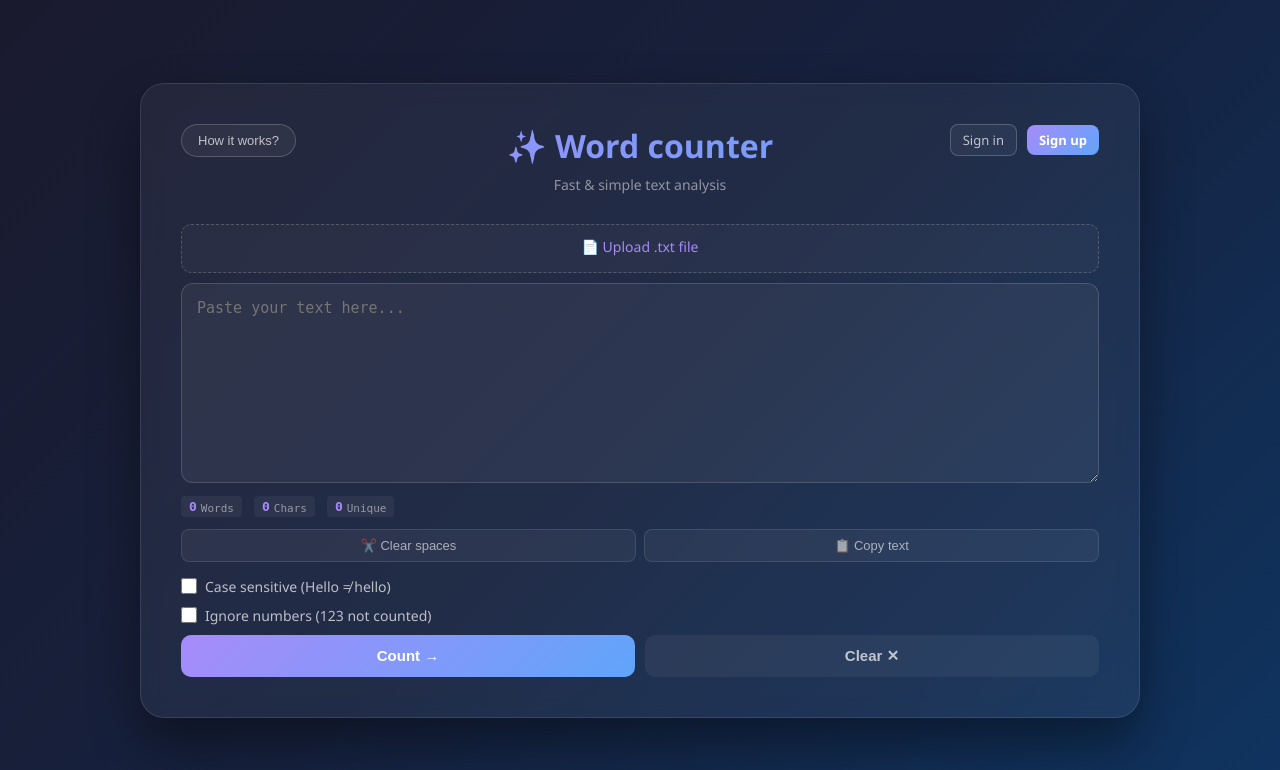
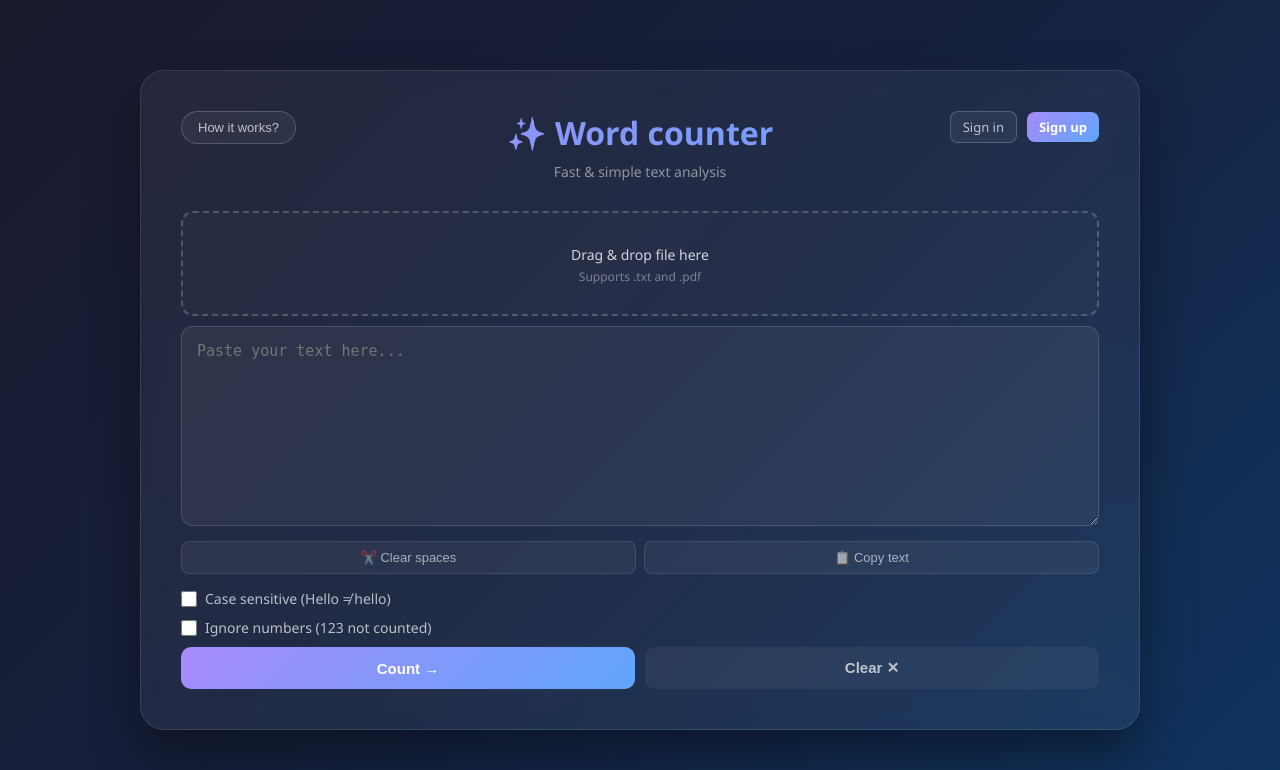
Before and after one commit to aylihC/word_counter, a Django app: page / in a window 1280 px wide. Shown: the top 770 px of the page. Run offline with Django 5.2, Linux system fonts and the light colour scheme.

Commit message:
drag-drop

```diff
--- a/main/static/css/style.css
+++ b/main/static/css/style.css
@@ -563,44 +563,72 @@ textarea:focus {
 }
 
 
-
-/* === ЖИВОЙ СЧЕТЧИК (LIVE STATS) === */
-.live-stats-bar {
-    display: flex;
-    gap: 12px;
-    margin-top: 8px;
-    margin-bottom: 12px;
-    font-size: 11px;
-    color: rgba(255, 255, 255, 0.4); /* Полупрозрачный для темной темы */
-    font-family: 'JetBrains Mono', monospace; /* Моноширинный шрифт для цифр */
+/* === DRAG & DROP ЗОНА === */
+.drop-zone {
+    border: 2px dashed rgba(255, 255, 255, 0.2);
+    border-radius: 12px;
+    padding: 24px 20px;
+    text-align: center;
+    cursor: pointer;
+    transition: all 0.3s ease;
+    background: rgba(255, 255, 255, 0.02);
+    position: relative;
 }
 
-.stat-pill {
-    display: flex;
-    align-items: center;
-    gap: 4px;
-    background: rgba(255, 255, 255, 0.05);
-    padding: 2px 8px;
-    border-radius: 4px;
+/* Состояние при наведении файла */
+.drop-zone.drag-over {
+    border-color: #a78bfa;
+    background: rgba(167, 139, 250, 0.1);
+    transform: scale(1.01);
+    box-shadow: 0 0 15px rgba(167, 139, 250, 0.2);
 }
 
-.stat-pill span:first-child {
-    color: #a78bfa; /* Фиолетовый акцент */
-    font-weight: bold;
-    font-size: 13px;
+.drop-zone-content {
+    pointer-events: none; /* Чтобы клики проходили сквозь текст на input */
 }
 
-/* Адаптация для светлой темы */
-body.light-mode .live-stats-bar {
-    color: rgba(0, 0, 0, 0.4);
-}
-body.light-mode .stat-pill {
-    background: rgba(0, 0, 0, 0.05);
-}
-body.light-mode .stat-pill span:first-child {
-    color: #4f46e5; /* Более темный фиолетовый для света */
+.drop-icon {
+    font-size: 28px;
+    display: block;
+    margin-bottom: 8px;
+    opacity: 0.8;
 }
 
+.drop-title {
+    font-size: 14px;
+    font-weight: 500;
+    color: rgba(255, 255, 255, 0.8);
+    display: block;
+}
+
+.drop-subtitle {
+    font-size: 12px;
+    color: rgba(255, 255, 255, 0.4);
+    display: block;
+    margin-top: 4px;
+}
+
+.file-selected {
+    margin-top: 12px;
+    font-size: 13px;
+    color: #a78bfa;
+    font-weight: 500;
+    word-break: break-all;
+}
+
+/* Светлая тема */
+body.light-mode .drop-zone {
+    border-color: rgba(0, 0, 0, 0.2);
+    background: rgba(0, 0, 0, 0.02);
+}
+body.light-mode .drop-zone.drag-over {
+    border-color: #4f46e5;
+    background: rgba(79, 70, 229, 0.1);
+    box-shadow: 0 0 15px rgba(79, 70, 229, 0.2);
+}
+body.light-mode .drop-title { color: #334155; }
+body.light-mode .drop-subtitle { color: #64748b; }
+body.light-mode .file-selected { color: #4f46e5; }
 
 
 
--- a/main/templates/counter.html
+++ b/main/templates/counter.html
@@ -60,32 +60,24 @@
     <form action="" method="POST" enctype="multipart/form-data">
         {% csrf_token %}
 
-        <!-- Загрузка файла -->
-        <div class="file-upload">
-            <label for="text_file">📄 Upload .txt file</label>
-            <input type="file" id="text_file" name="text_file" accept=".txt,.pdf" style="display: none;" onchange="document.getElementById('file_name').textContent = this.files[0].name">
-            <div id="file_name"></div>
+
+        <!-- 🔥 НОВАЯ ЗОНА DRAG & DROP -->
+        <div class="file-upload drop-zone" id="drop-zone">
+            <input type="file" id="text_file" name="text_file" accept=".txt,.pdf" style="display: none;">
+
+            <div class="drop-zone-content">
+                <span class="drop-icon"></span>
+                <span class="drop-title">Drag & drop file here</span>
+                <span class="drop-subtitle">Supports .txt and .pdf</span>
+            </div>
+
+            <div id="file_name" class="file-selected"></div>
         </div>
+
 
         <!-- Текстовое поле -->
         <textarea name="texttocount" placeholder="Paste your text here...">{{ text }}</textarea>
 
-
-        <!-- 🔥 ЖИВОЙ СЧЕТЧИК (LIVE STATS) -->
-        <div class="live-stats-bar">
-            <div class="stat-pill">
-                <span id="live-word-count">0</span>
-                <span class="stat-label">Words</span>
-            </div>
-            <div class="stat-pill">
-                <span id="live-char-count">0</span>
-                <span class="stat-label">Chars</span>
-            </div>
-            <div class="stat-pill">
-                <span id="live-unique-count">0</span>
-                <span class="stat-label">Unique</span>
-            </div>
-        </div>
 
 
         {% if error %}
@@ -291,45 +283,56 @@ function copyText() {
 }
 
 
-    // === ЖИВОЙ СЧЕТЧИК ===
-    const textArea = document.querySelector('textarea[name="texttocount"]');
-    const liveWords = document.getElementById('live-word-count');
-    const liveChars = document.getElementById('live-char-count');
-    const liveUnique = document.getElementById('live-unique-count');
 
-    function updateLiveStats() {
-        const text = textArea.value;
+// === DRAG & DROP ЛОГИКА ===
+const dropZone = document.getElementById('drop-zone');
+const fileInput = document.getElementById('text_file');
+const fileNameDisplay = document.getElementById('file_name');
 
-        // 1. Символы
-        liveChars.textContent = text.length;
+// 1. Клик по зоне открывает выбор файла
+dropZone.addEventListener('click', () => fileInput.click());
 
-        // 2. Слова (разбиваем по пробелам, убираем пустые)
-        // \s+ ищет один или более пробельных символов
-        const wordsArray = text.trim().split(/\s+/).filter(word => word.length > 0);
-        liveWords.textContent = wordsArray.length;
+// 2. Предотвращаем стандартное поведение браузера (открытие файла в новой вкладке)
+['dragenter', 'dragover', 'dragleave', 'drop'].forEach(eventName => {
+    dropZone.addEventListener(eventName, (e) => {
+        e.preventDefault();
+        e.stopPropagation();
+    }, false);
+});
 
-        // 3. Уникальные слова (опционально, для крутости)
-        const uniqueWords = new Set(wordsArray.map(w => w.toLowerCase()));
-        liveUnique.textContent = uniqueWords.size;
+// 3. Визуальная подсветка при перетаскивании
+['dragenter', 'dragover'].forEach(eventName => {
+    dropZone.addEventListener(eventName, () => dropZone.classList.add('drag-over'), false);
+});
+
+['dragleave', 'drop'].forEach(eventName => {
+    dropZone.addEventListener(eventName, () => dropZone.classList.remove('drag-over'), false);
+});
+
+// 4. Обработка броска файла
+dropZone.addEventListener('drop', (e) => {
+    const dt = e.dataTransfer;
+    const files = dt.files;
+
+    if (files.length > 0) {
+        fileInput.files = files; // Привязываем файл к скрытому инпуту
+        updateFileName(files[0]);
+        fileInput.dispatchEvent(new Event('change')); // Триггерим событие для других скриптов
     }
+}, false);
 
-    // Слушаем ввод текста
-    textArea.addEventListener('input', updateLiveStats);
+// 5. Обработка выбора через обычный клик
+fileInput.addEventListener('change', function() {
+    if (this.files.length > 0) {
+        updateFileName(this.files[0]);
+    }
+});
 
-    // Запускаем один раз при загрузке страницы (на случай если текст остался после перезагрузки)
-    if (textArea.value) {
-        updateLiveStats();
-    }
+// Функция обновления имени файла
+function updateFileName(file) {
+    fileNameDisplay.textContent = `✅ ${file.name}`;
+}
 
-    // Хак: обновляем статистику, когда срабатывает кнопка "Clear spaces"
-    // Находим старую функцию и добавляем вызов updateLiveStats() в конец
-    const originalCleanText = window.cleanText;
-    if (typeof originalCleanText === 'function') {
-        window.cleanText = function() {
-            originalCleanText();
-            updateLiveStats(); // Обновляем цифры после очистки
-        };
-    }
 
 
 
```
